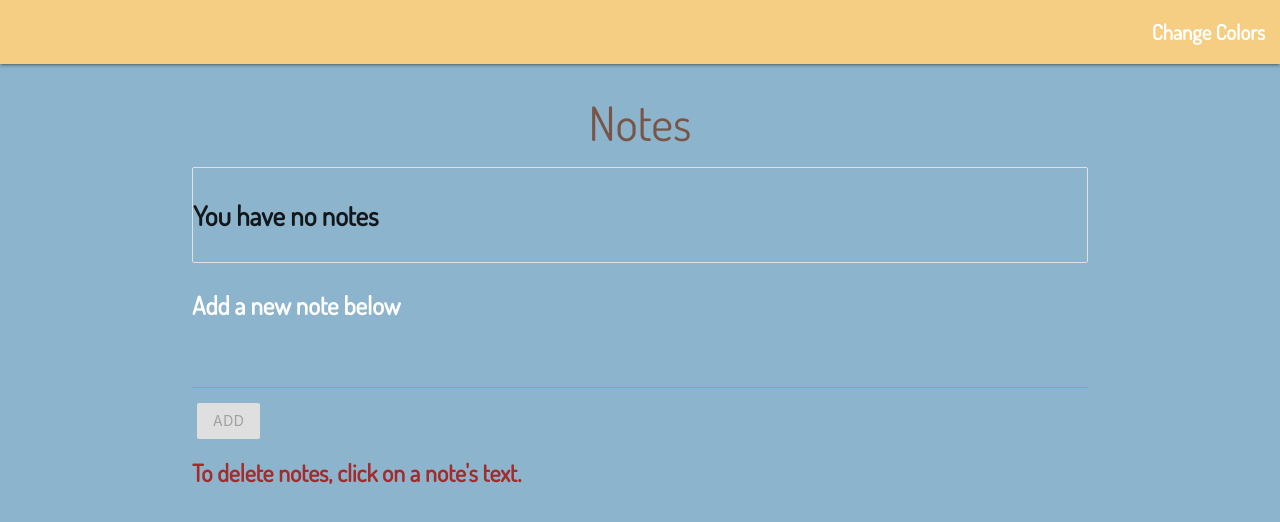
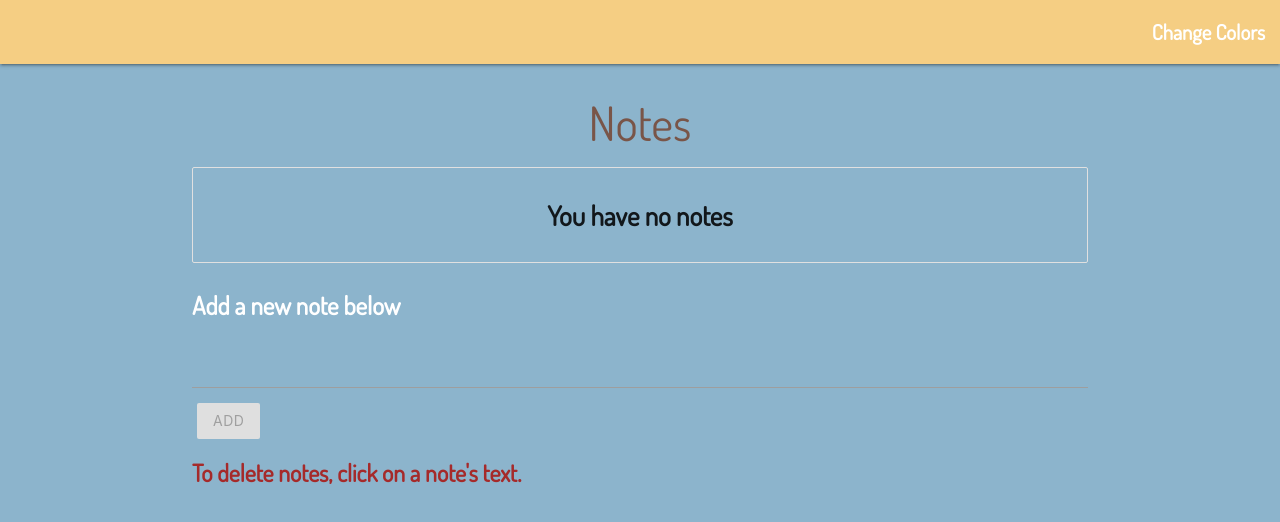
Before and after one commit to fdorel/react-notes, a React (Create React App) app: page / in a window 1280 px wide. Shown: the top 522 px of the page. Built offline with nearby package versions, Linux system fonts and the light colour scheme.

Commit message:
Update Todos.js

```diff
--- a/src/Todos.js
+++ b/src/Todos.js
@@ -12,7 +12,7 @@ const Todos = ({todos, deleteTodo}) => {
             )
         })
         ) : (
-        <p className="left">You have no notes</p>
+        <p className="center">You have no notes</p>
     );
 
     return (
```
